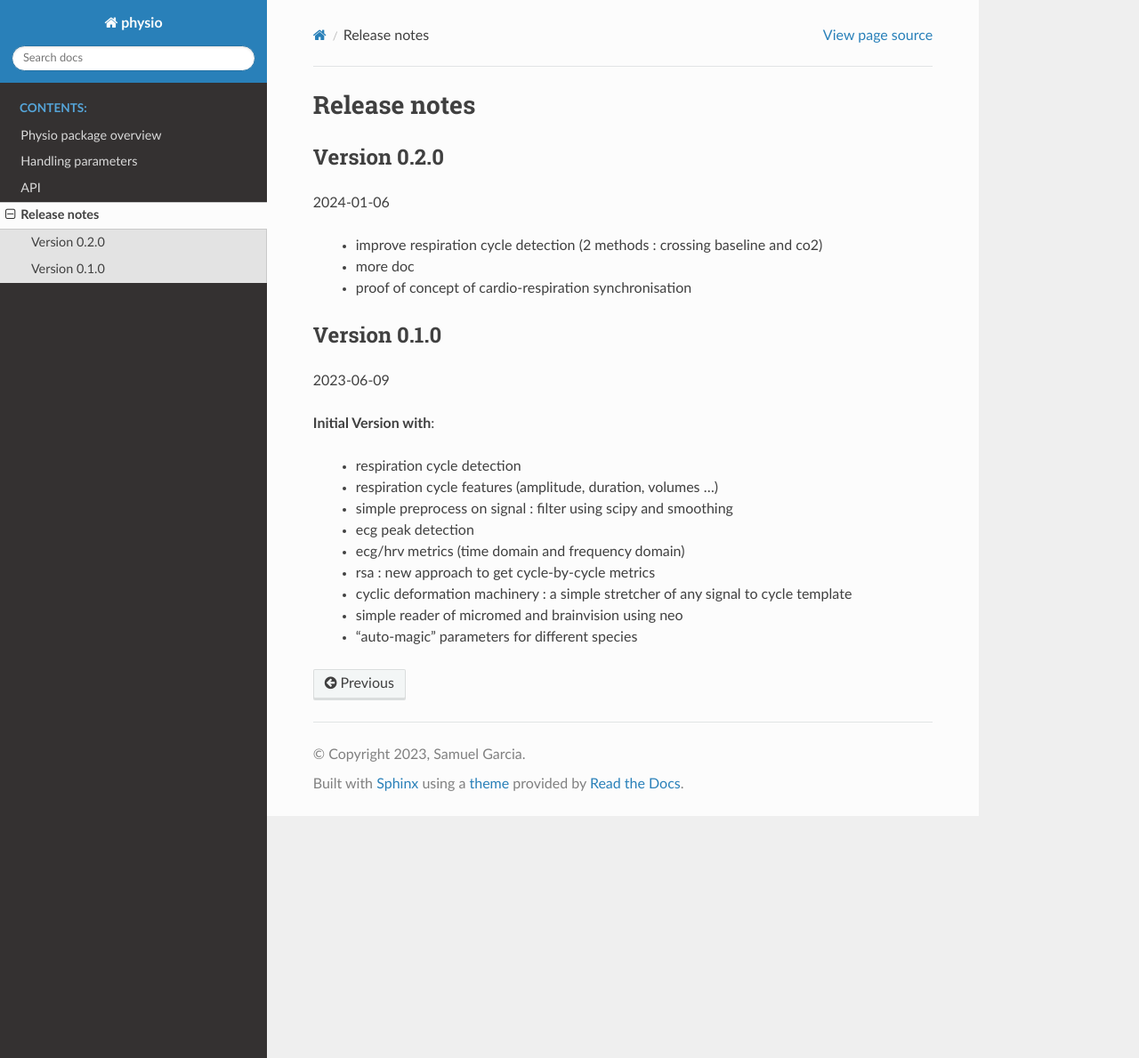
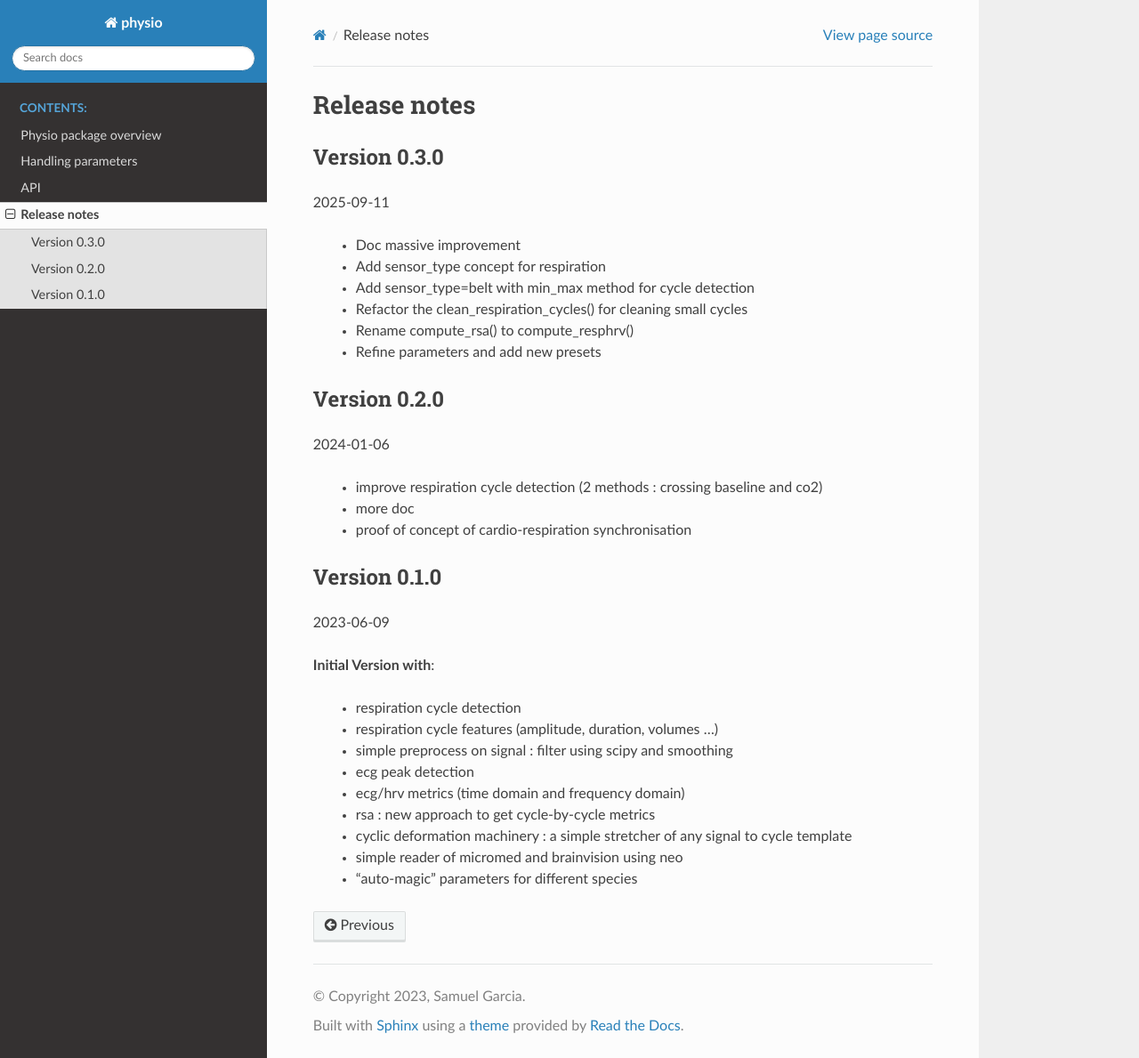
Before and after one commit to samuelgarcia/physio, a Sphinx documentation site: the page built from doc/release_notes.rst, in a window 1280 px wide and 1189 px high. Shown: the whole window at 89% size. Built offline with Sphinx 7.4.7 and the Read the Docs theme 3.1.0, drawn with Linux system fonts in a browser that asks for light colours; pages that are not in the unit, such as notebooks, are missing from menus.

Commit message:
release notes

```diff
--- a/doc/release_notes.rst
+++ b/doc/release_notes.rst
@@ -3,6 +3,19 @@
 =============
 Release notes
 =============
+
+
+Version 0.3.0
+=============
+
+2025-09-11
+
+  * Doc massive improvement
+  * Add sensor_type concept for respiration
+  * Add sensor_type=belt with min_max method for cycle detection
+  * Refactor the clean_respiration_cycles() for cleaning small cycles
+  * Rename compute_rsa() to compute_resphrv()
+  * Refine parameters and add new presets
 
 
 Version 0.2.0
```
